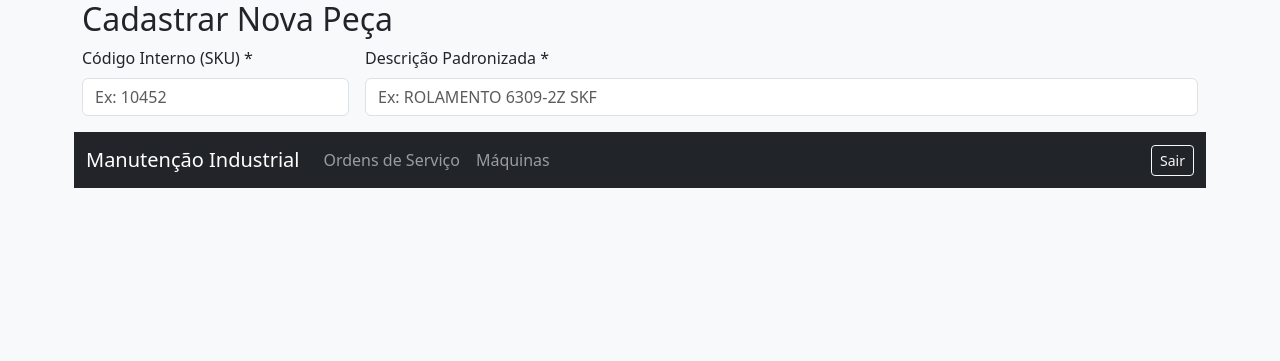
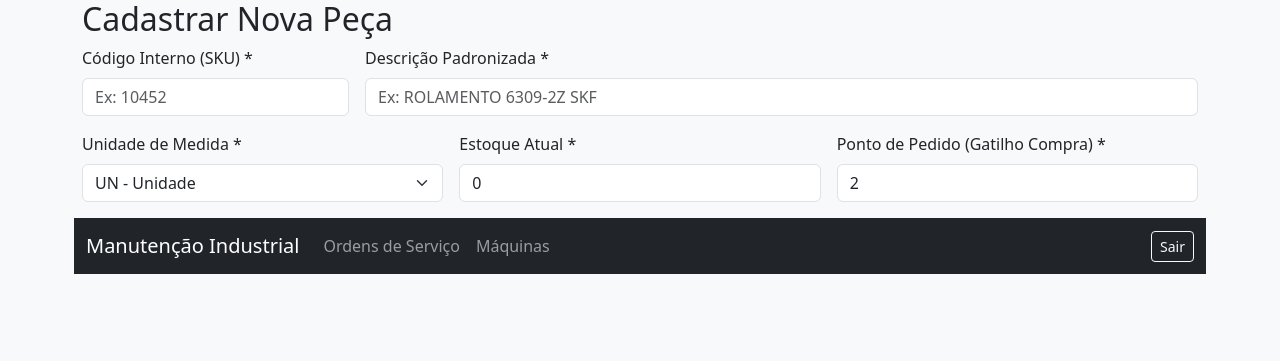
Before and after one commit to Pi-Taya/Manutencao_Industrial_SENAI, a Laravel app: page /pecas/create in a window 1280 px wide. Shown: the top 361 px of the page. Run offline with Laravel 12, Linux system fonts and the light colour scheme; a user stored in the database is signed in; data comes from the database, SQL or seed files in the repository.

Commit message:
Update create.blade.php

```diff
--- a/resources/views/pecas/create.blade.php
+++ b/resources/views/pecas/create.blade.php
@@ -17,3 +17,25 @@
                 <label class="form-label">Descrição Padronizada *</label>
                 <input type="text" name="nome_peca" class="form-control" placeholder="Ex: ROLAMENTO 6309-2Z SKF" maxlength="100" required>
             </div>
+
+            <div class="col-md-4">
+                <label class="form-label">Unidade de Medida *</label>
+                <select name="unidade_medida" class="form-select" required>
+                    <option value="UN">UN - Unidade</option>
+                    <option value="KG">KG - Quilograma</option>
+                    <option value="L">L - Litro</option>
+                    <option value="M">M - Metro</option>
+                    <option value="CX">CX - Caixa</option>
+                    <option value="PCT">PCT - Pacote</option>
+                </select>
+            </div>
+
+            <div class="col-md-4">
+                <label class="form-label">Estoque Atual *</label>
+                <input type="number" name="quantidade_estoque" class="form-control" value="0" min="0" required>
+            </div>
+
+            <div class="col-md-4">
+                <label class="form-label">Ponto de Pedido (Gatilho Compra) *</label>
+                <input type="number" name="ponto_pedido" class="form-control" value="2" min="0" required>
+            </div>
```
